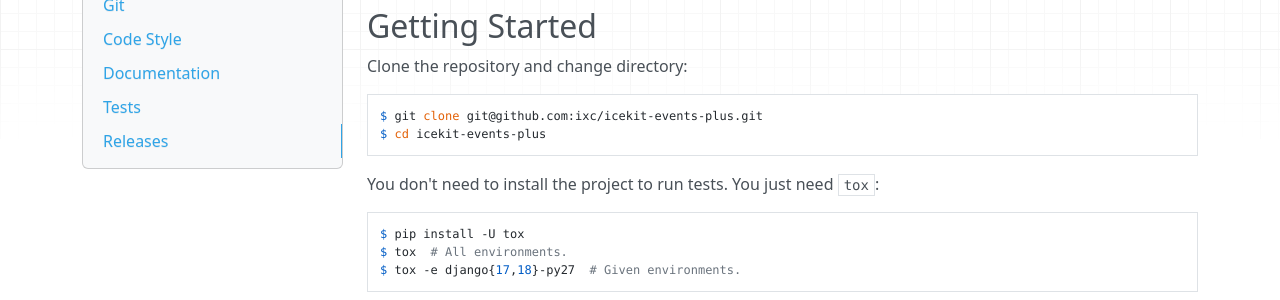
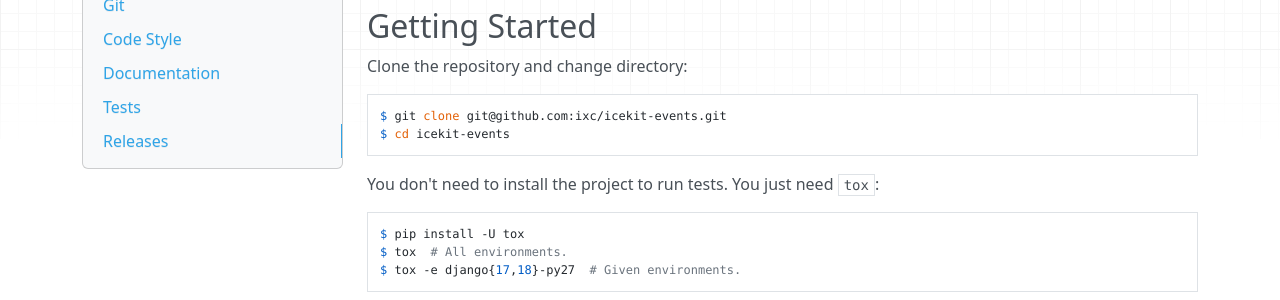
Before and after one commit to ic-labs/django-icekit, an MkDocs documentation site: the page built from docs/contributing.md, in a window 1280 px wide and 900 px high. Shown: the part 167-467 px from the top of the window. Built offline with MkDocs 1.6.1, drawn with Linux system fonts in a browser that asks for light colours; nearby versions of some CDN libraries.

Commit message:
Rename project to "icekit-events" from "icekit-events-plus", re #79
No major changes required for this latest rename, just update text
references and links to remove the "-plus" suffix.

```diff
--- a/docs/contributing.md
+++ b/docs/contributing.md
@@ -6,8 +6,8 @@ Please follow these guidelines when making contributions to this app.
 
 Clone the repository and change directory:
 
-    $ git clone git@github.com:ixc/icekit-events-plus.git
-    $ cd icekit-events-plus
+    $ git clone git@github.com:ixc/icekit-events.git
+    $ cd icekit-events
 
 You don't need to install the project to run tests. You just need `tox`:
 
--- a/icekit_events/static/icekit_events/bower.json
+++ b/icekit_events/static/icekit_events/bower.json
@@ -1,7 +1,7 @@
 {
   "name": "icekit_events",
   "version": "0.0.0",
-  "homepage": "https://github.com/ixc/icekit-events-plus",
+  "homepage": "https://github.com/ixc/icekit-events",
   "authors": [
     "Tai Lee <real.human@mrmachine.net>"
   ],
--- a/setup.py
+++ b/setup.py
@@ -37,11 +37,11 @@ if {'bdist_wheel', 'develop', 'sdist'}.intersection(sys.argv):
     os.chdir(cwd)
 
 setuptools.setup(
-    name='icekit-events-plus',
+    name='icekit-events',
     use_scm_version={'version_scheme': 'post-release'},
     author='Interaction Consortium',
     author_email='studio@interaction.net.au',
-    url='https://github.com/ixc/icekit-events-plus',
+    url='https://github.com/ixc/icekit-events',
     description='',
     long_description=locals().get('long_description', ''),
     license='MIT',
```
Also changed, not shown: docs/index.md (+1 -1 lines), docs/specs/Refactor EventKit Repeating Events - Functional Spec.md (+2 -2 lines).
